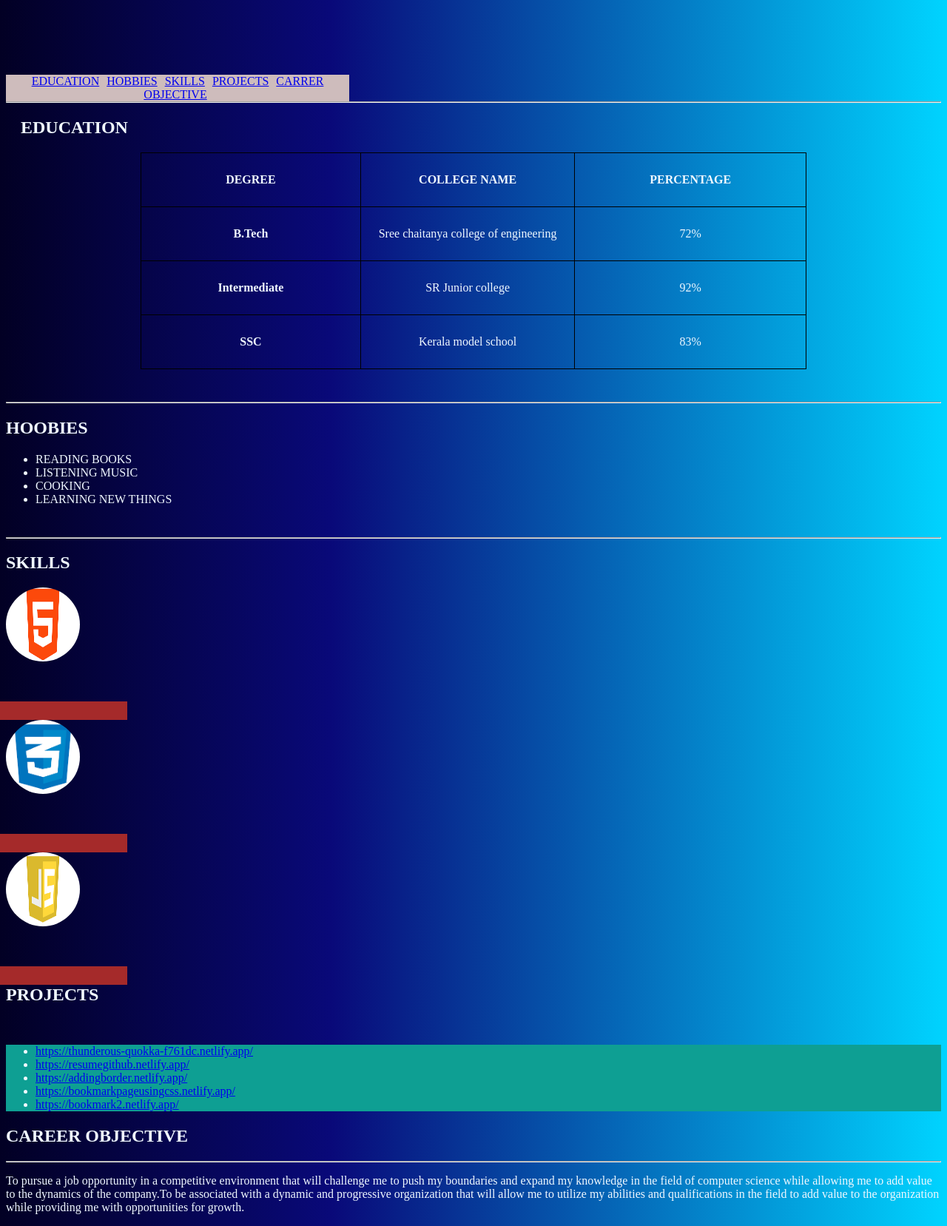
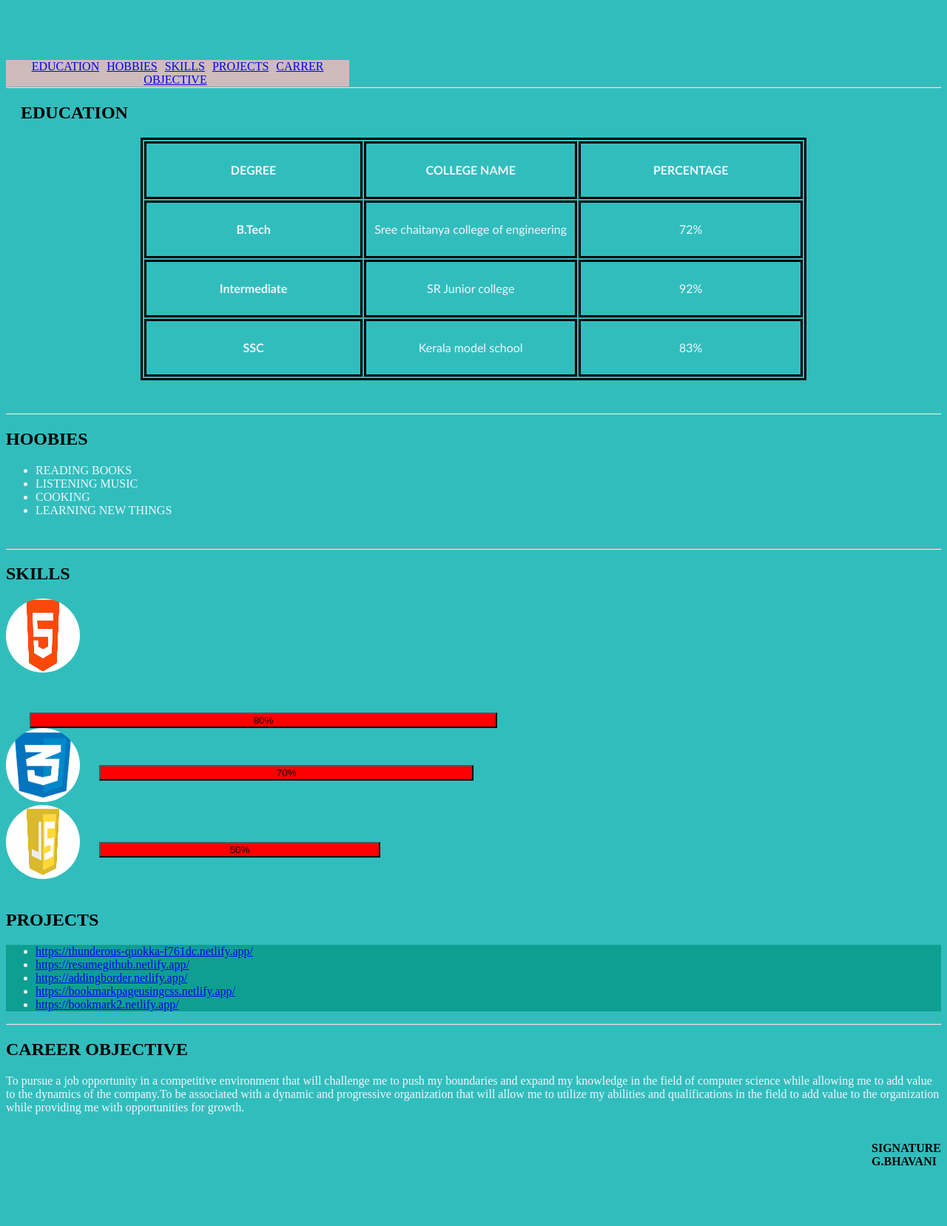
Before and after one commit to bhavanigajjela/resumestyling, a plain HTML site: page index.html in a window 1280 px wide. Shown: the part 273-1930 px from the top of the page at 74% size. After the commit the page ends 1873 px from the top, so only its background shows below. Drawn offline with Linux system fonts and the light colour scheme.

Commit message:
im doing task regarding html and css

```diff
--- a/index.html
+++ b/index.html
@@ -6,7 +6,7 @@
     <title>resumeanimation</title>
     <style>
         body{
-            background-image: linear-gradient(90deg, #020024 0%, #090979 35%, #00d4ff 100%);
+           background-color: rgb(50, 189, 189);
             color: aliceblue;
         }
         h1{
@@ -18,13 +18,10 @@
         a{
             margin-right:6px;
         }
-        a:hover{
-            text-decoration: none;
-        }
         #navbar{
-
+            position:sticky;
             float:right;
-            margin-top:100px;
+            margin-top:80px;
             margin-right:800px;
             text-align: center;
             background-color: rgb(206, 188, 188);
@@ -34,69 +31,56 @@
             margin-right: auto;
         }
         table, td, th {
-            border: 1px solid black;
-            border-collapse: collapse;
+            border: 3px solid black;
             text-align: center;
             width:900px;
             height:70px;
+            font-family: 'Trebuchet MS';
             }
             #skills>img{
                 width: 100px;
                 height: 100px;
                 border-radius: 80px;
             }
-            .progress-bar{
-                float: right;
-                margin-top: 50px;
-                margin-right:1100px;
-                width:250px;
-                height:25px;
-                background-color: brown;
-            }.progress-bar1{
-                float: right;
-                margin-top: 50px;
-                margin-right:1100px;
-                width:250px;
-                height:25px;
-                background-color: brown;
-            }
-            .progress-bar2{
-                float: right;
-                margin-top: 50px;
-                margin-right:1100px;
-                width:250px;
-                height:25px;
-                background-color: brown;
-            }
-            @media screen (min-width:600px) and (max-width:768px){
-                50%{
-                    nav{
-                        width:50%;
-                        flex:50%;
-                    }
-                    .table{
-                        width:50%;
-                        flex:50%;
-                    }
-                    .progress-bar,.progress-bar1,.progress-bar2{
-                        width:50%;
-                        fles:50%;
-                    }
+            #skills>button{
+                float:right;
+                margin-top:50px;
+                margin-right:600px;
 
-                }
             }
 
-
-
-
-
-
+            @media screen  and (width<=600px){
+                body{
+                        background-color: rgb(40, 95, 95);
+                            color: rgb(175, 205, 232);
+                    }
+                 #navbar{
+                    position:sticky;
+                    float:right;
+                    margin-top:8px;
+                    margin-right:5px;
+                    text-align: center;
+                    background-color: rgb(212, 102, 102);
+                        }
+                  table, td, th {
+                    border: 3px solid rgb(55, 49, 49);
+                    text-align: center;
+                    width:50px;
+                    height:20px;
+                    font-family: 'Trebuchet MS';
+                         }
+                  #skills>img{
+                    width: 100px;
+                    height: 100px;
+                    border-radius: 60px;
+                         }
+                    #skills>button{
+                    float:right;
+                    margin-top:10px;
+                    margin-right:90px;
+                         }
+                        }
     </style>
-
-
-
-
-
 </head>
 <body>
     <h1  style="background-color: rgb(59, 150, 120); color: beige;">RESUME</h1>
@@ -117,8 +101,8 @@
     <hr>
     <div  class="table">
         <section id="education">
-            <h2 style="margin-left: 20px;">EDUCATION</h2>
-            <table class="center"">
+            <h2 style="margin-left: 20px; color: black;">EDUCATION</h2>
+            <table class="center">
             <tr>
                 <th>DEGREE</th>
                 <th>COLLEGE NAME</th>
@@ -147,7 +131,7 @@
     <hr>
     <div>
         <section id="hobbies">
-            <h2>HOOBIES</h2>
+            <h2 style="color: black;">HOOBIES</h2>
             <ul>
                 <li>READING BOOKS</li>
                 <li>LISTENING MUSIC</li>
@@ -160,26 +144,22 @@
     <hr>
     <span>
         <section id="skills">
-            <h2>SKILLS</h2>
+            <h2 style="color: black;">SKILLS</h2>
             <img src="./media/images.png" width="150px" height="150px" border-radius="30px">
-            <span class="progress">
-                <span class="progress-bar" role="progressbar">80%</span>
-            </span><br>
+            <button style="background-color: red; width: 50%;">80%</button>
+            <br>
             <img src="./media/css.png" width="10px" height="150px" border-radius="30px">
-            <span class="progress">
-                <span class="progress-bar1" role="progressbar">70%</span>
-            </span><br>
+            <button style="background-color: red;width: 40%; margin-right: 50%;">70%</button>
+            <br>
             <img src="./media/js.png" width="40px" height="20px" border-radius="30px">
-            <span class="progress">
-                <span class="progress-bar2" role="progressbar">20%</span>
-            </span>
+            <button style="background-color: red;width: 30%; margin-right: 60%;">50%</button>
             <br>
         </section>
     </span>
     <div>
+        <br>
         <section id="PROJECTS">
-            <h2>PROJECTS</h2>
-            <br>
+            <h2 style="color: black;">PROJECTS</h2>
             <ul style="background-color:rgb(14, 159, 147);">
                 <li><a href="https://thunderous-quokka-f761dc.netlify.app/">https://thunderous-quokka-f761dc.netlify.app/</a></li>
                 <li><a href="https://resumegithub.netlify.app/">https://resumegithub.netlify.app/</a></li>
@@ -187,14 +167,17 @@
                 <li><a href="https://bookmarkpageusingcss.netlify.app/">https://bookmarkpageusingcss.netlify.app/</a></li>
                 <li><a href="https://bookmark2.netlify.app/">https://bookmark2.netlify.app/</a></li>
             </ul>
+            <hr>
         </section>
     </div>
     <div>
         <section id="career objective">
-            <h2>CAREER OBJECTIVE</h2>
-            <hr>
+            <h2 style="color: black;">CAREER OBJECTIVE</h2>
             <p STYLE="font-size:medium;">To pursue a job opportunity in a competitive environment that will challenge me to push my boundaries and expand my knowledge in the field of computer science while allowing me to add value to the dynamics of the company.To be associated with a dynamic and progressive organization that will allow me to utilize my abilities and qualifications in the field to add value to the organization while providing me with opportunities for growth.</p>
         </section>
+    </div>
+    <div class="sign">
+        <h4 style="color: black; float: right;">SIGNATURE<BR>G.BHAVANI</h4>
     </div>
 
 
```
